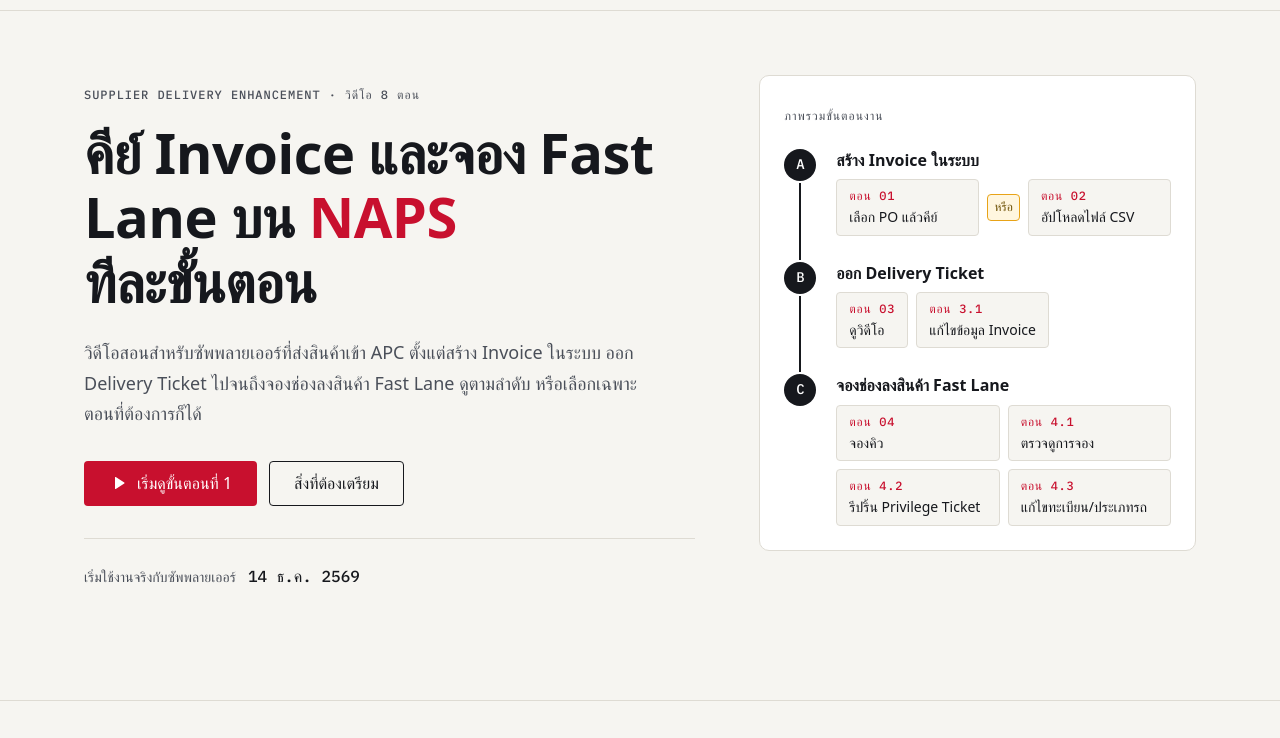
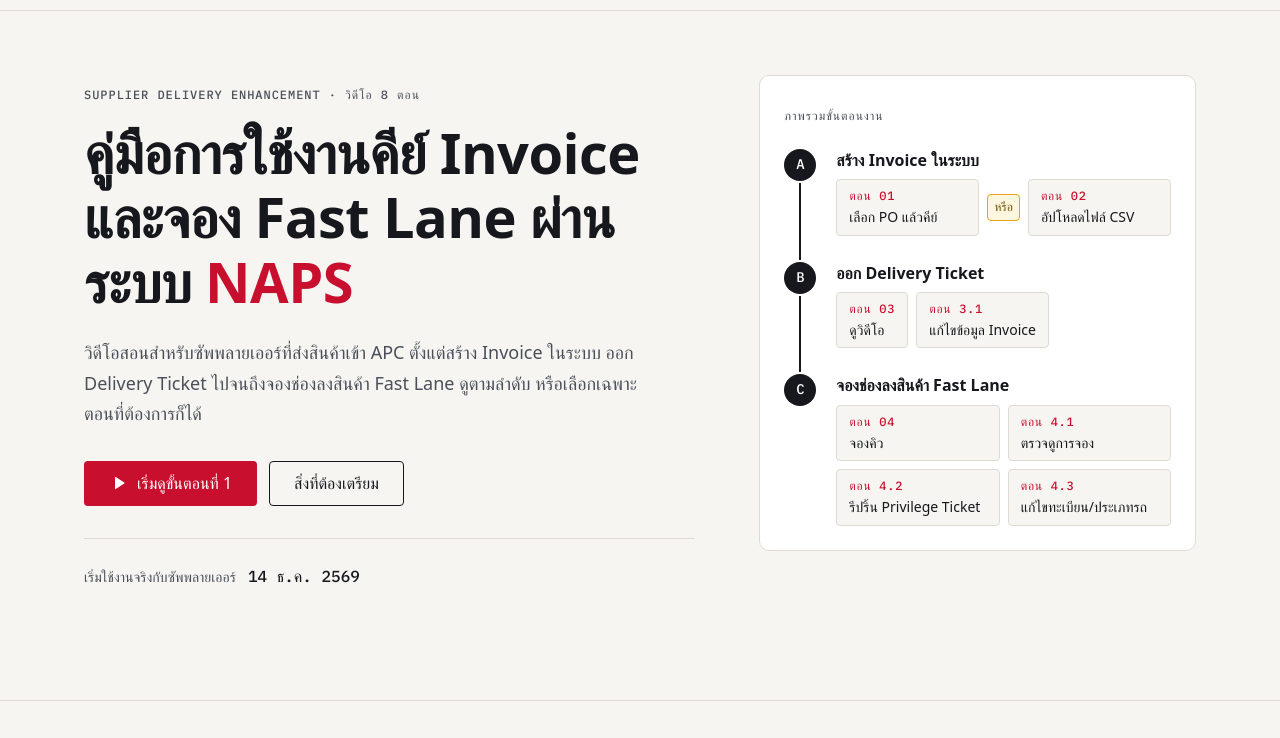
Before and after one commit to noname087/naps-supplier-guide, a plain HTML site: page index.html in a window 1280 px wide. Shown: the part 62-800 px from the top of the page. Drawn offline with Linux system fonts and the light colour scheme; a web font is replaced by a local one.

Commit message:
Update index.html
Update name

```diff
--- a/index.html
+++ b/index.html
@@ -3,9 +3,9 @@
 <head>
 <meta charset="utf-8">
 <meta name="viewport" content="width=device-width, initial-scale=1">
-<title>คู่มือวิดีโอ NAPS: คีย์ Invoice และจอง Fast Lane</title>
+<title>คู่มือการใช้งานคีย์ Invoice และจอง Fast Lane ผ่านระบบ NAPS</title>
 <meta name="description" content="วิดีโอสอนซัพพลายเออร์ใช้ระบบ NAPS ทีละขั้นตอน: คีย์ Invoice แบบเลือก PO หรืออัปโหลด CSV, ออก Delivery Ticket และจอง Fast Lane">
-<meta property="og:title" content="คู่มือวิดีโอ NAPS: คีย์ Invoice และจอง Fast Lane">
+<meta property="og:title" content="คู่มือการใช้งานคีย์ Invoice และจอง Fast Lane ผ่านระบบ NAPS">
 <meta property="og:description" content="วิดีโอสอนซัพพลายเออร์ใช้ระบบ NAPS ทีละขั้นตอน 8 ตอน">
 <meta property="og:type" content="website">
 <link rel="preconnect" href="https://fonts.googleapis.com">
@@ -214,7 +214,7 @@ dialog.pop[open]{animation:pop-in .18s ease-out}
     <div class="wrap">
       <div>
         <p class="label">Supplier Delivery Enhancement · วิดีโอ 8 ตอน</p>
-        <h1 id="h1">คีย์ Invoice และจอง Fast Lane บน <em>NAPS</em> <span class="nw">ทีละขั้นตอน</span></h1>
+        <h1 id="h1">คู่มือการใช้งานคีย์ Invoice และจอง Fast Lane ผ่านระบบ <em>NAPS</em></h1>
         <p class="lead">วิดีโอสอนสำหรับซัพพลายเออร์ที่ส่งสินค้าเข้า APC ตั้งแต่สร้าง Invoice ในระบบ ออก Delivery Ticket ไปจนถึงจองช่องลงสินค้า Fast Lane ดูตามลำดับ หรือเลือกเฉพาะตอนที่ต้องการก็ได้</p>
         <div class="hero-actions">
           <a class="btn btn-primary" href="#step-1" data-go="1">
```
